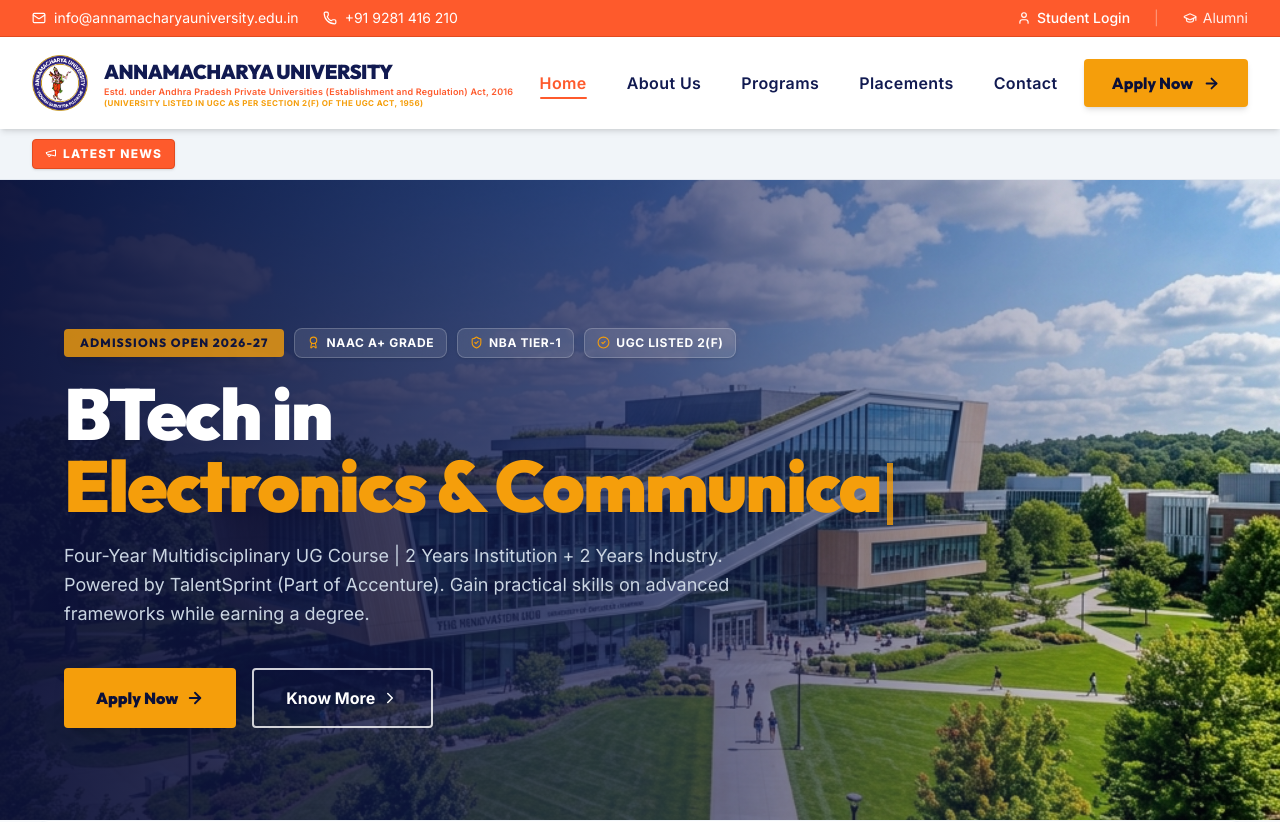
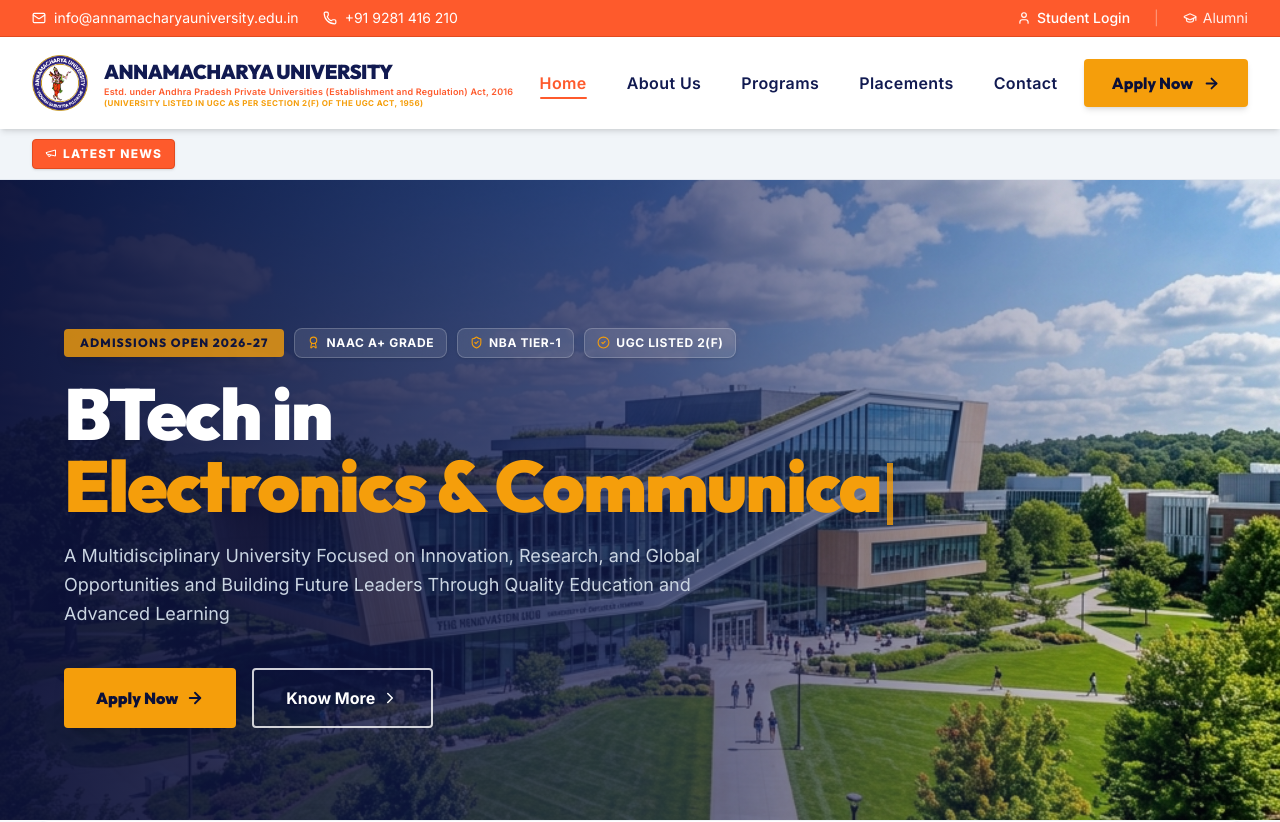
Before and after one commit to RajaShekarMokkiri/AITS, a React (Vite) app: page / in a window 1280 px wide. Shown: the top 822 px of the page. Built offline with nearby package versions, Linux system fonts and the light colour scheme.

Commit message:
updated design2

```diff
--- a/src/pages/Home.jsx
+++ b/src/pages/Home.jsx
@@ -3,7 +3,7 @@
 
 export default function Home({ navigate }) {
   // Typewriter effect state and logic
-  const words = ["Computer Science", "Electronics & Communication Engineering", "Electrical & Electronics Engineering", "Mechanical Engineering", "Civil Engineering"];
+  const words = ["Computer Science", "Electronics & Communication", "Electrical & Electronics", "Mechanical Engineering", "Civil Engineering"];
   const [currentWordIdx, setCurrentWordIdx] = React.useState(0);
   const [displayedText, setDisplayedText] = React.useState('');
   const [isDeleting, setIsDeleting] = React.useState(false);
@@ -89,14 +89,14 @@
 
           <h1 className="font-display font-black text-4xl sm:text-6xl lg:text-7xl tracking-tight leading-none mb-4 min-h-[2.2em] sm:min-h-[2em]">
             BTech in <br className="hidden sm:inline" />
-            <span className="text-brand-gold relative inline-block">
+            <span className="text-brand-gold relative inline-block whitespace-nowrap">
               {displayedText}
               <span className="inline-block w-1.5 h-[0.85em] bg-brand-gold ml-1.5 align-middle animate-pulse"></span>
             </span>
           </h1>
 
           <p className="text-slate-300 text-sm sm:text-base lg:text-lg leading-relaxed max-w-2xl mb-10">
-            Four-Year Multidisciplinary UG Course | 2 Years Institution + 2 Years Industry. Powered by TalentSprint (Part of Accenture). Gain practical skills on advanced frameworks while earning a degree.
+            A Multidisciplinary University Focused on Innovation, Research, and Global Opportunities and Building Future Leaders Through Quality Education and Advanced Learning
           </p>
 
           {/* Action Buttons */}
```
